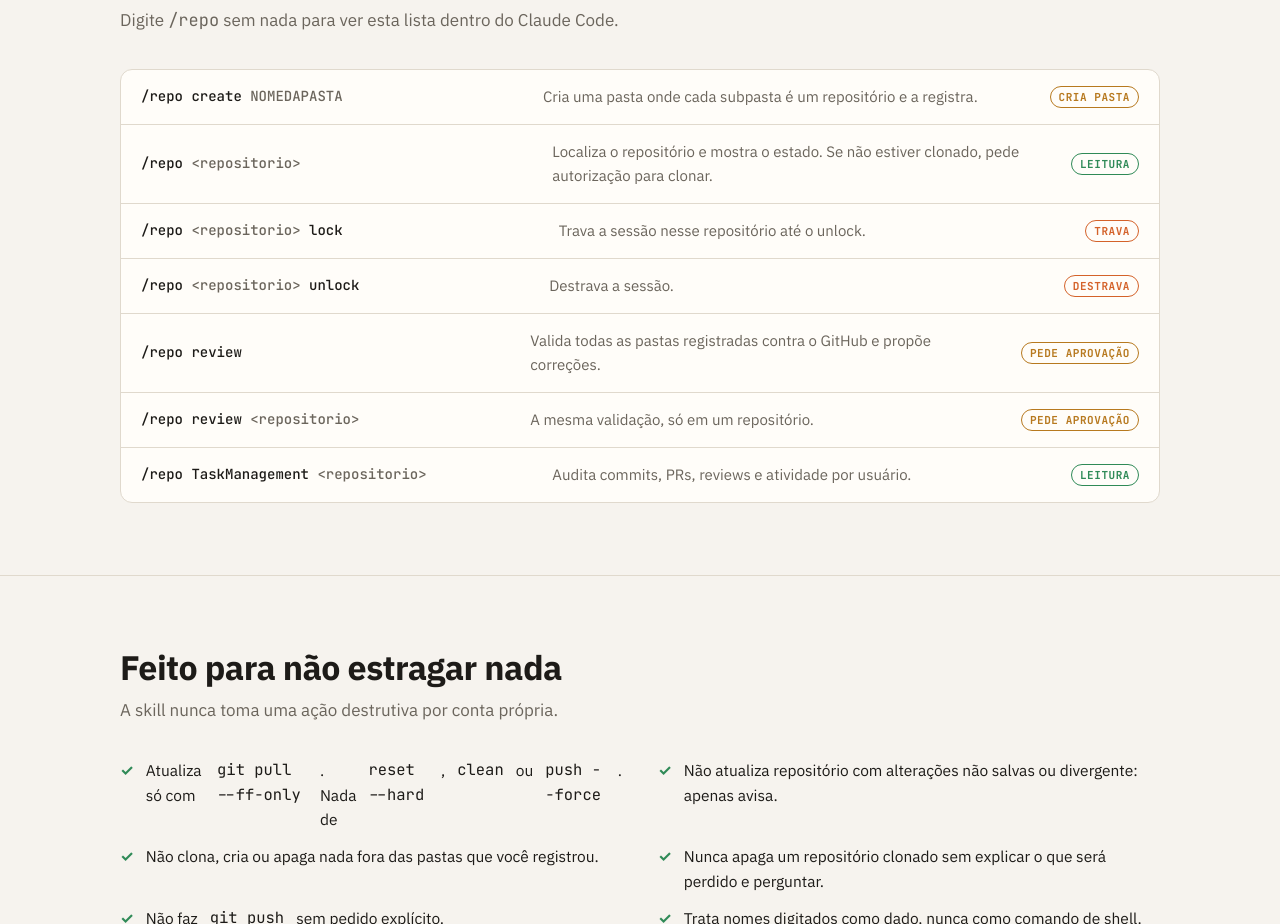
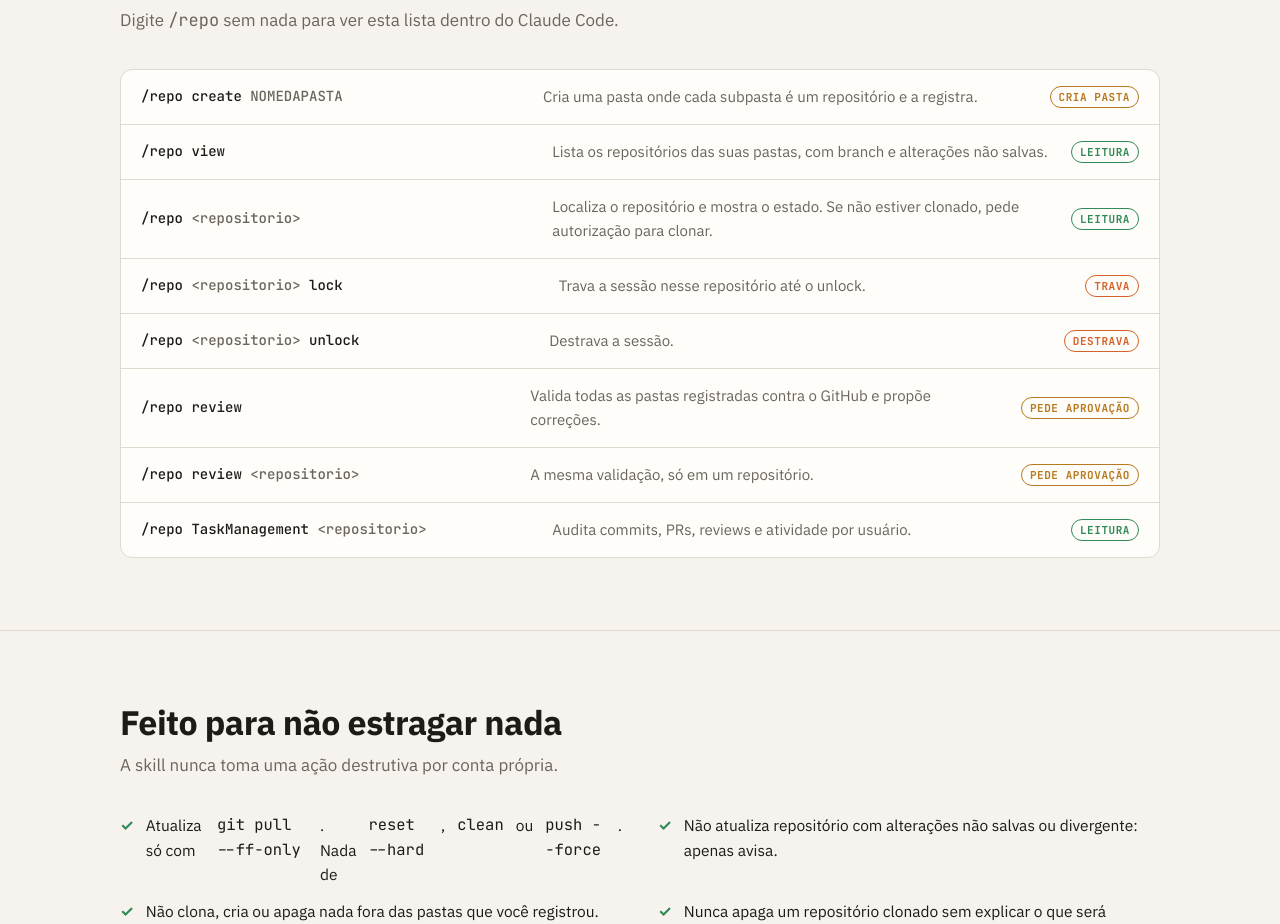
Before and after one commit to LucasNevesCardoso/claude-skill-repo, a plain HTML site: page docs/index.html in a window 1280 px wide. Shown: the part 1401-2325 px from the top of the page. Drawn offline with Linux system fonts and the light colour scheme.

Commit message:
Adiciona /repo view: lista os repositórios das pastas registradas
Co-Authored-By: Claude Opus 5.5 <noreply@anthropic.com>

```diff
--- a/docs/index.html
+++ b/docs/index.html
@@ -198,6 +198,7 @@ footer a{color:var(--ink)}
     <p class="sub">Digite <code>/repo</code> sem nada para ver esta lista dentro do Claude Code.</p>
     <div class="cmds">
       <div class="row"><code>/repo create <span class="a">NOMEDAPASTA</span></code><p>Cria uma pasta onde cada subpasta é um repositório e a registra.</p><span class="tag ask">cria pasta</span></div>
+      <div class="row"><code>/repo view</code><p>Lista os repositórios das suas pastas, com branch e alterações não salvas.</p><span class="tag ro">leitura</span></div>
       <div class="row"><code>/repo <span class="a">&lt;repositorio&gt;</span></code><p>Localiza o repositório e mostra o estado. Se não estiver clonado, pede autorização para clonar.</p><span class="tag ro">leitura</span></div>
       <div class="row"><code>/repo <span class="a">&lt;repositorio&gt;</span> lock</code><p>Trava a sessão nesse repositório até o unlock.</p><span class="tag lock">trava</span></div>
       <div class="row"><code>/repo <span class="a">&lt;repositorio&gt;</span> unlock</code><p>Destrava a sessão.</p><span class="tag lock">destrava</span></div>
```
Also changed, not shown: .claude-plugin/plugin.json, 2 other files.
